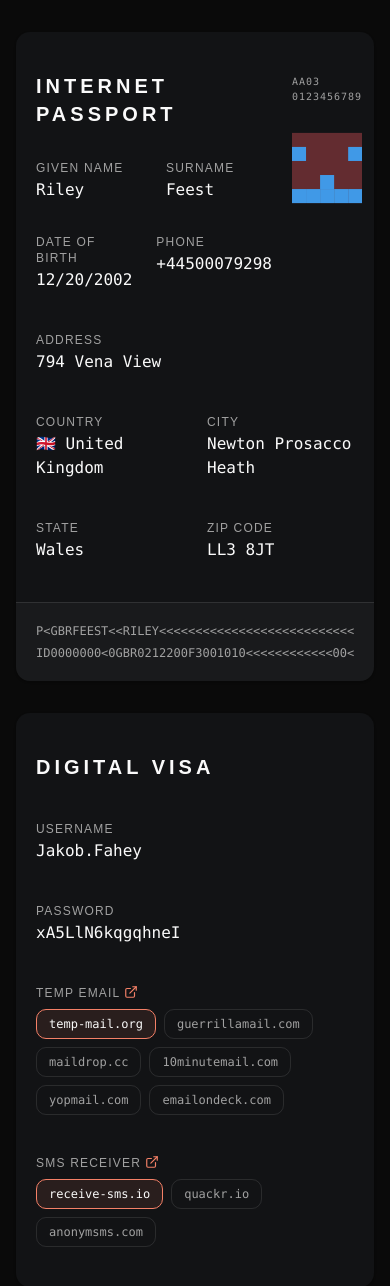
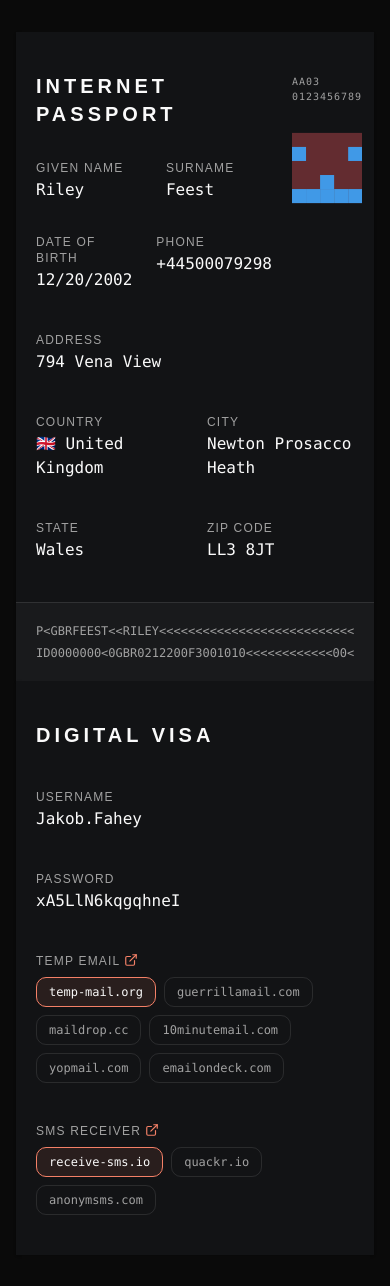
Before and after one commit to nicosantangelo/passport, a React (Vite) app: page / in a window 390 px wide. Shown: the top 1286 px of the page. Built offline with nearby package versions, Linux system fonts and the light colour scheme.

Commit message:
better mobile styles

```diff
--- a/src/App.tsx
+++ b/src/App.tsx
@@ -15,7 +15,7 @@ function App() {
     <TooltipProvider>
       <div className="flex flex-col items-center justify-center min-h-screen py-8 min-[720px]:py-0">
         <div className="w-full max-w-6xl flex flex-col gap-6 px-4">
-          <div className="relative flex flex-col gap-8 min-[720px]:flex-row min-[720px]:gap-0 min-[720px]:items-stretch min-[720px]:shadow-[8px_8px_30px_rgba(0,0,0,0.6)] min-[720px]:rounded-xl">
+          <div className="relative flex flex-col gap-0 min-[720px]:flex-row min-[720px]:items-stretch min-[720px]:shadow-[8px_8px_30px_rgba(0,0,0,0.6)] min-[720px]:rounded-xl">
             <div className="min-[720px]:flex-1">
               <Passport passport={passport} />
             </div>
--- a/src/DigitalPassport.tsx
+++ b/src/DigitalPassport.tsx
@@ -18,7 +18,7 @@ export function DigitalPassport({
   const [selectedSms, setSelectedSms] = useState(0);
 
   return (
-    <div className="min-[720px]:flex-1 bg-card rounded-xl min-[720px]:rounded-l-none overflow-hidden shadow-sm px-5 py-10 flex flex-col gap-10 min-[720px]:[box-shadow:inset_8px_0_12px_-8px_var(--color-border)]">
+    <div className="min-[720px]:flex-1 bg-card rounded-none min-[720px]:rounded-xl min-[720px]:rounded-l-none overflow-hidden shadow-sm px-5 py-10 flex flex-col gap-10 min-[720px]:[box-shadow:inset_8px_0_12px_-8px_var(--color-border)]">
       <p className="text-xl tracking-[0.2em] uppercase font-semibold">
         DIGITAL VISA
       </p>
--- a/src/Passport.tsx
+++ b/src/Passport.tsx
@@ -6,7 +6,7 @@ import { Identicon } from "./Identicon";
 
 export function Passport({ passport }: { passport: Passport }) {
   return (
-    <div className="bg-card rounded-xl min-[720px]:rounded-r-none overflow-hidden shadow-sm">
+    <div className="bg-card rounded-none min-[720px]:rounded-xl min-[720px]:rounded-r-none overflow-hidden shadow-sm">
       {/* Data section */}
       <div className="px-5 py-10 flex flex-col gap-10">
         {/* Title + doc number + edit + photo */}
```
